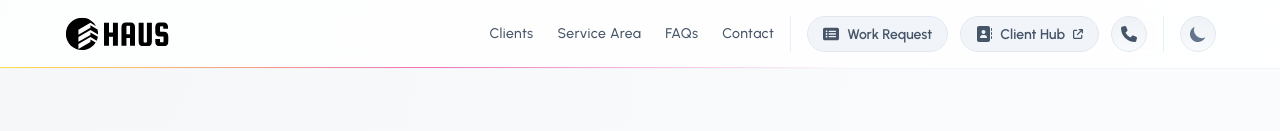
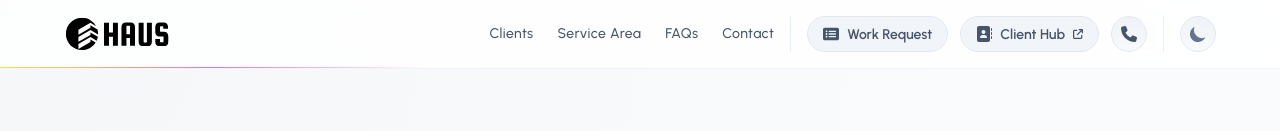
Before and after one commit to ben-v/haus, a React (Vite) app: page / in a window 1280 px wide. Shown: the top 131 px of the page. Built offline with nearby package versions, Linux system fonts and the light colour scheme.

Commit message:
Made the highlight line smaller to be less of a distraction and more of an accent

```diff
--- a/src/content.css
+++ b/src/content.css
@@ -268,7 +268,8 @@ the App.tsx is hidden.  */
   @apply after:inset-0;
   @apply after:mt-auto;
   @apply after:h-px;
-  @apply after:w-8/12;
+  @apply after:w-5/12;
+  @apply after:md:w-4/12;
   @apply after:from-yellow-300;
   @apply after:via-pink-400;
   @apply after:to-transparent;
```
